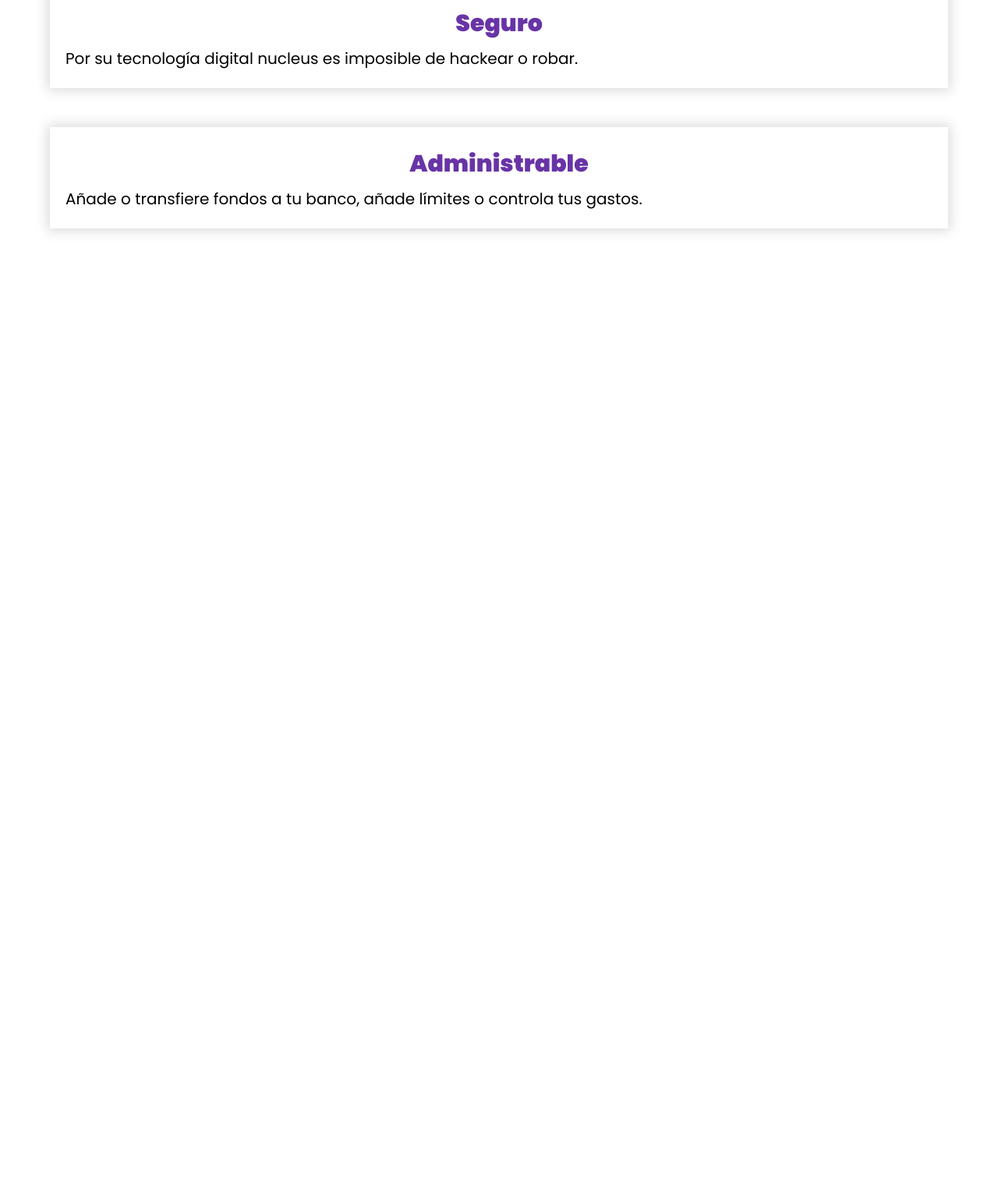
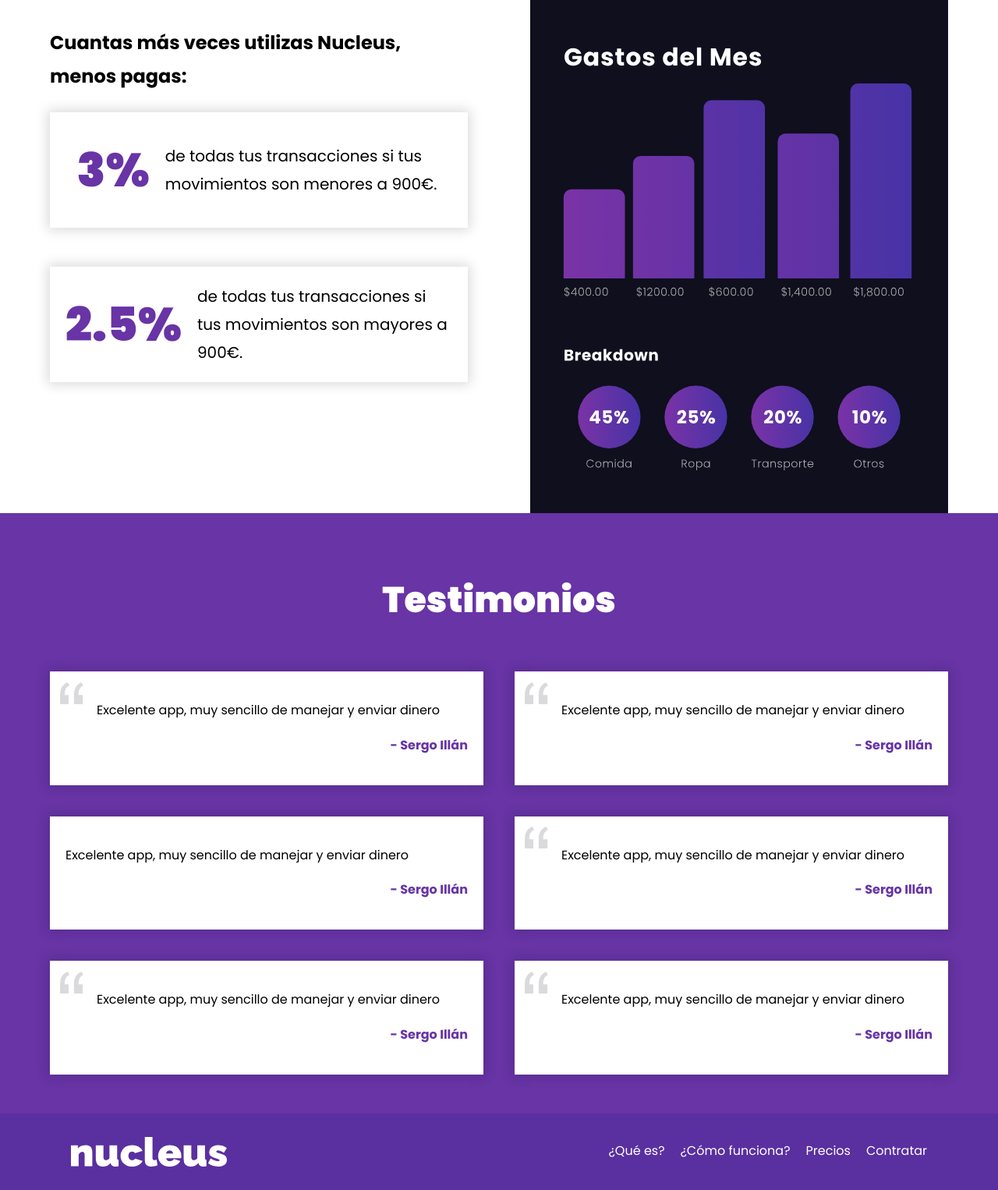
Before and after one commit to Sergio2Illan/Nucleus, a plain HTML site: page nucleus-eWallet/index.html in a window 1280 px wide. Shown: the part 3394-4920 px from the top of the page at 78% size. Before the commit the page ends 3737 px from the top, so only its background shows below. Drawn offline with Linux system fonts and the light colour scheme.

Commit message:
Nucleus finished

```diff
--- a/nucleus-eWallet/css/styles.css
+++ b/nucleus-eWallet/css/styles.css
@@ -192,6 +192,9 @@
     }
 }
 
+.navegacion__link--balnco{
+    color: var(--blanco);
+}
 
 
 /* NUCLEUS ¿QUE ES? */
@@ -229,6 +232,32 @@
 
  .listado__elemento:hover {
     transform: scale(1.1);
+ }
+
+/* 550 -> movil, 768 -> tablet, 1024 -> tumbado, 1200 -> portatil, 1600 -> monitor grande  */
+@media (min-width: 768px) {
+    .listado__elemento--2col{
+        display: flex;
+        justify-content: space-between;
+        align-items: center;
+        gap: 2rem;
+    }
+ }
+
+
+ .listado__numero {
+    font-size: 6rem;
+    font-weight: 900;
+    margin: 0;
+    text-align: center;
+    color: var(--primario);
+ }
+ @media (min-width: 768px) {
+    .listado__numero {
+        flex-basis: 20rem;
+        text-align: right;
+        align-items: center;
+    }
  }
 
  .listado__heading{
@@ -284,3 +313,117 @@
         align-items: center;
     }
  }
+
+ /* COMISIONES */
+
+ /* 550 -> movil, 768 -> tablet, 1024 -> tumbado, 1200 -> portatil, 1600 -> monitor grande  */
+ @media (min-width: 768px) {
+     .comisiones__grid{
+         display: grid;
+         grid-template-columns: repeat(2, 1fr);
+         column-gap: 5em;
+         align-items: flex-end;
+     }
+  }
+
+  @media (min-width: 768px) {
+    .comisiones__grid{
+        align-items: center;
+    }
+ }
+
+  .comisiones__texto{
+      text-align: center;
+      font-size: 2.4rem;
+      font-weight: 700;
+  }
+
+  @media (min-width: 768px) {
+    .comisiones__texto{
+        text-align: left;
+    }
+ }
+
+/* TESTIMONIALS */
+
+.testimoniales {
+    background-color: var(--primario);
+    padding: 5rem 0;
+
+}
+
+.testimoniales__heading {
+    color: var(--blanco);
+}
+
+.testimoniales__grid {
+    display: grid;
+    grid-template-columns: 1fr;
+    gap: 4rem;
+}
+
+/* 550 -> movil, 768 -> tablet, 1024 -> tumbado, 1200 -> portatil, 1600 -> monitor grande  */
+@media (min-width: 768px) {
+    .testimoniales__grid {
+        display: grid;
+        grid-template-columns: repeat(2, 1fr);
+    }
+ }
+
+ .testimonial{
+     background-color: var(--blanco);
+     box-shadow: 0px 0px 15px 3px rgb(0 0 0 / .15);
+     padding: 2rem;
+     position: relative;
+ }
+ .testimonial__texto {
+    padding-left: 4rem;
+ }
+
+ .testimonial__texto::before {
+    content: '';
+    background-image: url(../img/comilla.png);
+    background-size: 3rem;
+    background-repeat: no-repeat;
+    background-position: center;
+    width: 3rem;
+    height: 3rem;
+    position: absolute;
+    top: 1.3rem;
+    left: 1.3rem;
+ }
+
+
+ .testimonial__autor {
+     color: var(--primario);
+     font-weight: 700;
+     text-align: right;
+ }
+
+
+ /* FOOTER */
+
+ .footer{
+     background-color: #5A30A0;
+     padding: 3rem;
+ }
+
+/* 550 -> movil, 768 -> tablet, 1024 -> tumbado, 1200 -> portatil, 1600 -> monitor grande  */
+@media (min-width: 768px) {
+    .footer__grid{
+        display: flex;
+        justify-content: space-between;
+        align-items: center;
+    }
+ }
+
+ .footer__logo {
+     width: 20rem;
+     margin: 0 auto 15rem auto;
+ }
+
+ @media (min-width: 768px) {
+    .footer__logo {
+        margin: 0 ;
+    }
+ }
--- a/nucleus-eWallet/index.html
+++ b/nucleus-eWallet/index.html
@@ -99,34 +99,78 @@
     <section class="comisiones">
         <div class="comisiones__contenedor">
             <h2 class="comisiones__heading">
-
+                Comisiones
             </h2>
             <div class="comisiones__grid">
                 <div class="comisiones__contenido">
                     <p class="comisiones__texto">Cuantas más veces utilizas Nucleus, menos pagas:</p>
                     <div class="listado">
                         <div class="listado__elemento listado__elemento--2col">
-                            <h2 class="listado__heading">3%</h2>
+                            <h2 class="listado__numero">3%</h2>
                             <p class="listado__texto">
                                 de todas tus transacciones si tus movimientos son menores a 900€.
                             </p>
                         </div>
                         <div class="listado__elemento listado__elemento--2col">
-                            <h2 class="listado__heading">Seguro</h2>
+                            <h2 class="listado__numero">2.5%</h2>
                             <p class="listado__texto">
-                                Por su tecnología digital nucleus es imposible de hackear o robar.
-                            </p>
-                        </div>
-                        <div class="listado__elemento listado__elemento--2col">
-                            <h2 class="listado__heading">Administrable</h2>
-                            <p class="listado__texto">
-                                Añade o transfiere fondos a tu banco, añade límites o controla tus gastos.
+                                de todas tus transacciones si tus movimientos son mayores a 900€.
                             </p>
                         </div>
                     </div><!-- .listado -->
                 </div>
+                <div class="comisiones__imagen">
+                    <img src="img/app_3.svg" alt="Imagen app">
+                </div>
             </div>
         </div>
-    </section>
+    </section><!-- .Comisiones -->
+    <section class="testimoniales">
+        <div class="testimoniales__contenedor">
+            <h2 class="testimoniales__heading">Testimonios</h2>
+
+            <div class="testimoniales__grid">
+                <div class="testimonial">
+                    <p class="testimonial__texto">Excelente app, muy sencillo de manejar y enviar dinero</p>
+                    <p class="testimonial__autor">- Sergo Illán</p>
+                </div>
+                <div class="testimonial">
+                    <p class="testimonial__texto">Excelente app, muy sencillo de manejar y enviar dinero</p>
+                    <p class="testimonial__autor">- Sergo Illán</p>
+                </div>
+                <div class="testimonial">
+                    <p class="testimoniales__texto">Excelente app, muy sencillo de manejar y enviar dinero</p>
+                    <p class="testimonial__autor">- Sergo Illán</p>
+                </div>
+                <div class="testimonial">
+                    <p class="testimonial__texto">Excelente app, muy sencillo de manejar y enviar dinero</p>
+                    <p class="testimonial__autor">- Sergo Illán</p>
+                </div>
+                <div class="testimonial">
+                    <p class="testimonial__texto">Excelente app, muy sencillo de manejar y enviar dinero</p>
+                    <p class="testimonial__autor">- Sergo Illán</p>
+                </div>
+                <div class="testimonial">
+                    <p class="testimonial__texto">Excelente app, muy sencillo de manejar y enviar dinero</p>
+                    <p class="testimonial__autor">- Sergo Illán</p>
+                </div>
+            </div>
+        </div>
+    </section><!-- .testimonios -->
+    <footer class="footer">
+        <div class="footer__contenedor">
+            <div class="footer__grid">
+                <div class="footer__logo">
+                    <img src="img/logo-blanco.svg" alt="Logo blanco Nucleus">
+                </div>
+                <nav class="navegacion">
+                    <a href="#" class="navegacion__link navegacion__link--balnco">¿Qué es?</a>
+                    <a href="#" class="navegacion__link navegacion__link--balnco">¿Cómo funciona?</a>
+                    <a href="#" class="navegacion__link navegacion__link--balnco">Precios</a>
+                    <a href="#" class="navegacion__link navegacion__link--balnco">Contratar</a>
+                </nav>
+            </div>
+        </div>
+    </footer>
 </body>
 </html>
```
